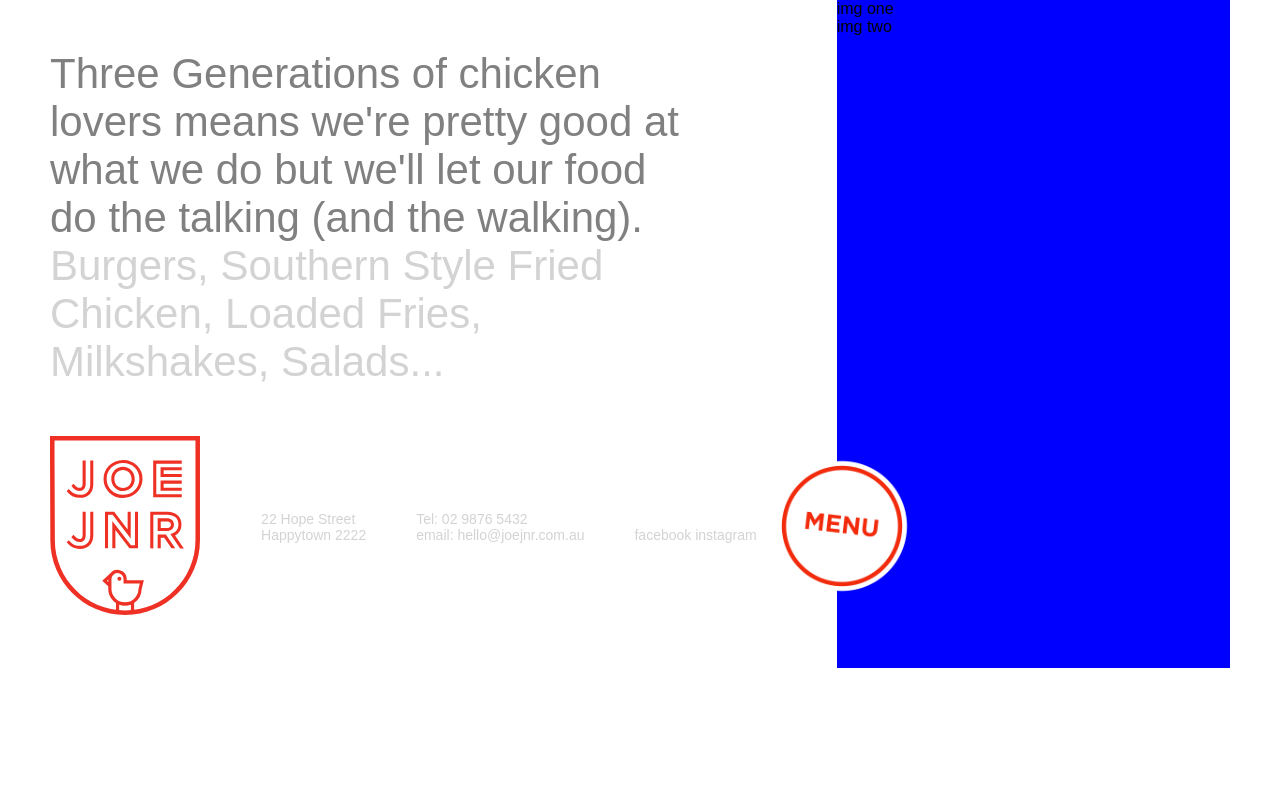
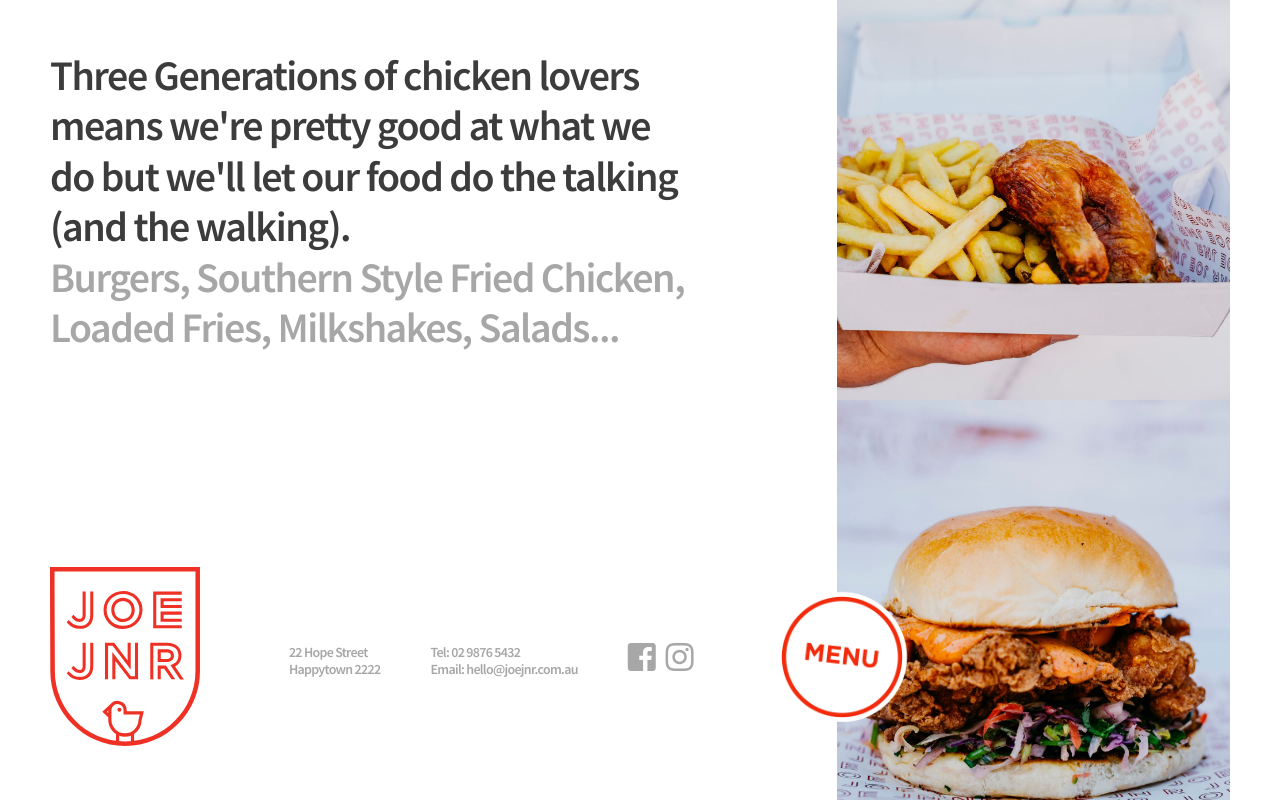
Before and after one commit to HoodedDevelopers/joejnr, a React (Create React App) app: page / in a window 1280 px wide. Built offline with nearby package versions, Linux system fonts and the light colour scheme.

Commit message:
FEAT: finished up

```diff
--- a/public/index.html
+++ b/public/index.html
@@ -4,6 +4,7 @@
     <meta charset="utf-8">
     <meta name="viewport" content="width=device-width, initial-scale=1, shrink-to-fit=no">
     <link rel="stylesheet" href="https://use.fontawesome.com/releases/v5.3.1/css/all.css" integrity="sha384-mzrmE5qonljUremFsqc01SB46JvROS7bZs3IO2EmfFsd15uHvIt+Y8vEf7N7fWAU" crossorigin="anonymous">
+    <link href="https://fonts.googleapis.com/css?family=Source+Sans+Pro:600" rel="stylesheet">
     <meta name="theme-color" content="#000000">
     <link rel="manifest" href="%PUBLIC_URL%/manifest.json">
     <link rel="shortcut icon" href="%PUBLIC_URL%/favicon.ico">
--- a/src/App.css
+++ b/src/App.css
@@ -1,7 +1,10 @@
 .App {
-  position: relative;
+  position: absolute;
   width: 100%;
-  height: 100%; }
+  height: 100%;
+  font-family: 'Source Sans Pro', sans-serif;
+  line-height: 1.2;
+  letter-spacing: -1.5px; }
 
 .page-grid {
   display: grid;
@@ -19,13 +22,15 @@
   background: #fff; }
 
 .content-bold {
-  color: Grey; }
+  color: #3c3c3c; }
 
 .content-light {
-  color: lightgray; }
+  color: #a7a7a7; }
 
 .footer {
-  color: lightgray; }
+  color: #a7a7a7;
+  z-index: 10;
+  letter-spacing: -0.7px; }
   .footer .logo {
     width: 150px;
     min-width: 100px;
@@ -35,11 +40,42 @@
     margin: 0 auto; }
     .footer .menu-btn img {
       width: 150px; }
+  .footer .fc-three {
+    display: flex;
+    justify-content: space-between;
+    width: 65px;
+    margin: 0 auto;
+    font-size: 32px; }
+
+.footer-text {
+  margin: 20px auto; }
+
+.fc-one,
+.fc-two,
+.fc-three {
+  margin: 20px auto; }
 
 /* Aside images */
 .aside {
+  position: relative;
   grid-area: aside;
-  background: blue; }
+  width: 100%;
+  height: 100%; }
+  .aside .img-con {
+    position: relative;
+    width: 100%;
+    height: 50%;
+    min-height: 300px;
+    background-position: center;
+    background-repeat: no-repeat;
+    background-size: cover; }
+  .aside .ic-one {
+    background-image: url("./assets/box.jpeg"); }
+  .aside .ic-two {
+    background-image: url("./assets/burger.jpeg"); }
+
+a:link, a:visited, a:focus, a:hover, a:active {
+  color: #a7a7a7; }
 
 /* Mobile */
 @media only screen and (min-width: 325px) {
@@ -76,6 +112,7 @@
     align-content: center;
     align-items: center;
     position: relative;
+    margin-top: 57px;
     padding-right: 55px;
     font-size: 14px; }
     .footer .footer-text {
--- a/src/App.js
+++ b/src/App.js
@@ -2,6 +2,8 @@ import React, { Component } from 'react';
 import './App.css';
 import Logo from './assets/logo.svg';
 import Menu from './assets/menu.png';
+import Meal from './assets/box.jpeg';
+import Burger from './assets/burger.jpeg';
 
 class App extends Component {
   render() {
@@ -28,9 +30,12 @@ class App extends Component {
                 </div>
                 <div className="fc-two">
                   <div className="phone">Tel: 02 9876 5432</div>
-                  <div className="email">email: hello@joejnr.com.au</div>
+                  <div className="email">Email: hello@joejnr.com.au</div>
                 </div>
-                <div className="fc-two">facebook instagram</div>
+                <div className="fc-three">
+                  <a href="https://www.facebook.com/Joe-Junior-341571203072595/" target="_blank" rel="noopener noreferrer"><i class="fab fa-facebook-square"></i></a>
+                  <a href="https://www.instagram.com/joejuniorchicken/" target="_blank" rel="noopener noreferrer"><i class="fab fa-instagram"></i></a>
+                </div>
               </div>
               <div className="menu-btn">
                 <img src={Menu} alt=""/>
@@ -38,14 +43,8 @@ class App extends Component {
             </div>
           </div>
           <div className="aside">
-            <div className="img-con ic-one">
-              <div className="img"></div>
-              img one
-            </div>
-            <div className="img-con ic-two">
-              <div className="img"></div>
-              img two
-            </div>
+            <div className="img-con ic-one"></div>
+            <div className="img-con ic-two"></div>
           </div>
         </div>
       </div>
--- a/src/main.scss
+++ b/src/main.scss
@@ -1,11 +1,14 @@
 $bg: #fff;
-$font-primary: Grey;
-$font-secondary: lightgray;
+$font-primary: rgb(60, 60, 60);
+$font-secondary: rgb(167, 167, 167);
 
 .App {
-  position: relative;
+  position: absolute;
   width: 100%;
   height: 100%;
+  font-family: 'Source Sans Pro', sans-serif;
+  line-height: 1.2;
+  letter-spacing: -1.5px;
 }
 
 .page-grid {
@@ -35,6 +38,8 @@ $font-secondary: lightgray;
 
 .footer {
   color: $font-secondary;
+  z-index: 10;
+  letter-spacing: -0.7px;
 
   .logo {
     width: 150px;
@@ -50,13 +55,62 @@ $font-secondary: lightgray;
       width: 150px;
     }
   }
+
+  .fc-three {
+    display: flex;
+    justify-content: space-between;
+    width: 65px;
+    margin: 0 auto;
+    font-size: 32px;
+  }
+}
+
+.footer-text{
+  margin: 20px auto;
+}
+
+.fc-one,
+.fc-two,
+.fc-three {
+  margin: 20px auto;
 }
 
 
 /* Aside images */
 .aside {
+  position: relative;
   grid-area: aside;
-  background: blue;
+  width: 100%;
+  height: 100%;
+
+  .img-con {
+    position: relative;
+    width: 100%;
+    height: 50%;
+    min-height: 300px;
+    background-position: center;
+    background-repeat: no-repeat;
+    background-size: cover;
+
+  }
+
+  .ic-one {
+    background-image: url('./assets/box.jpeg')
+  }
+
+  .ic-two {
+    background-image: url('./assets/burger.jpeg')
+  }
+}
+
+a {
+  &:link,
+  &:visited,
+  &:focus,
+  &:hover,
+  &:active {
+    color: $font-secondary
+  }
 }
 
 /* Mobile */
@@ -115,6 +169,7 @@ $font-secondary: lightgray;
     align-content: center;
     align-items: center;
     position: relative;
+    margin-top: 57px;
     padding-right: 55px;
     font-size: 14px;
 
```
Also changed, not shown: src/assets/box.jpeg (added), src/assets/burger.jpeg (added).
